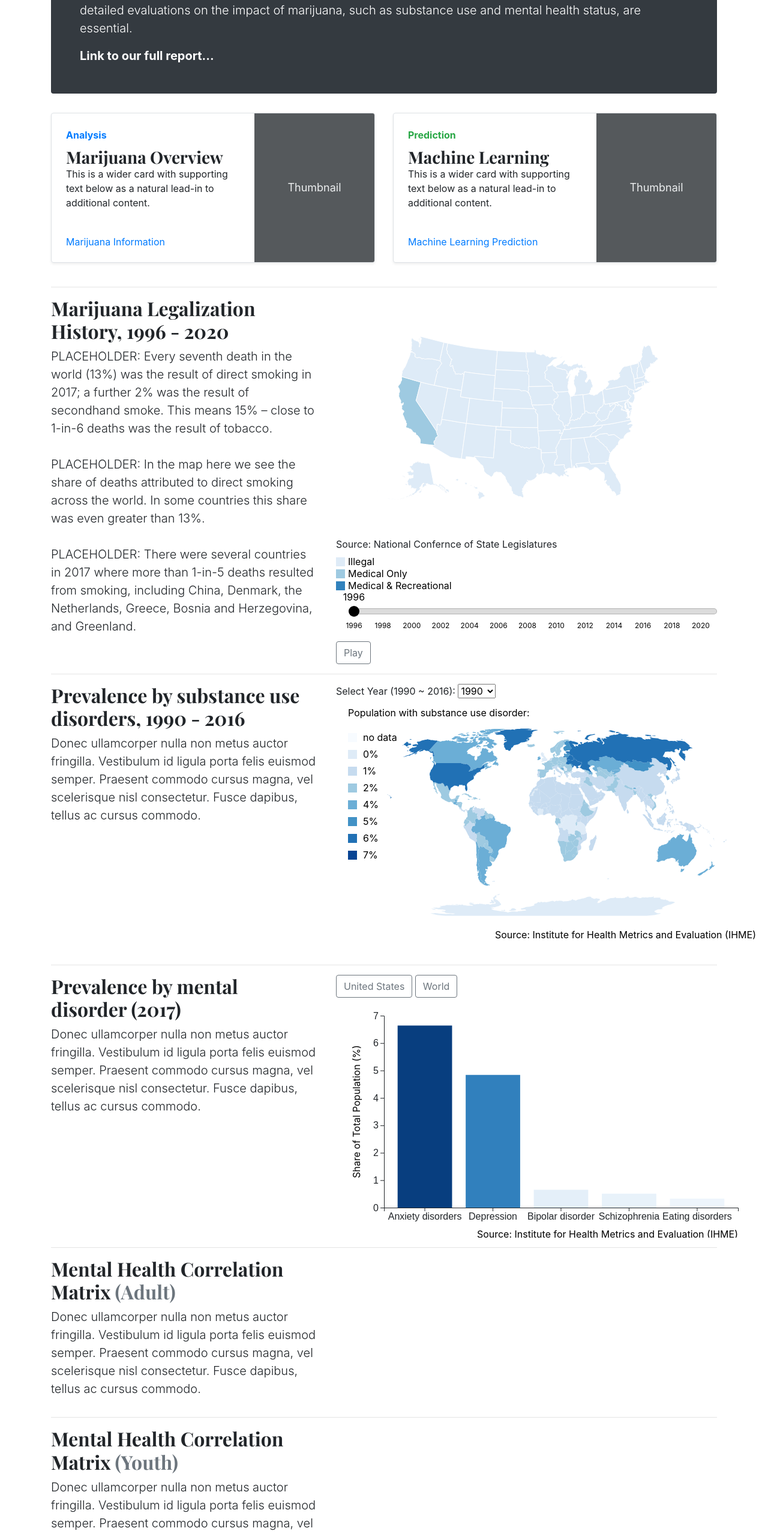
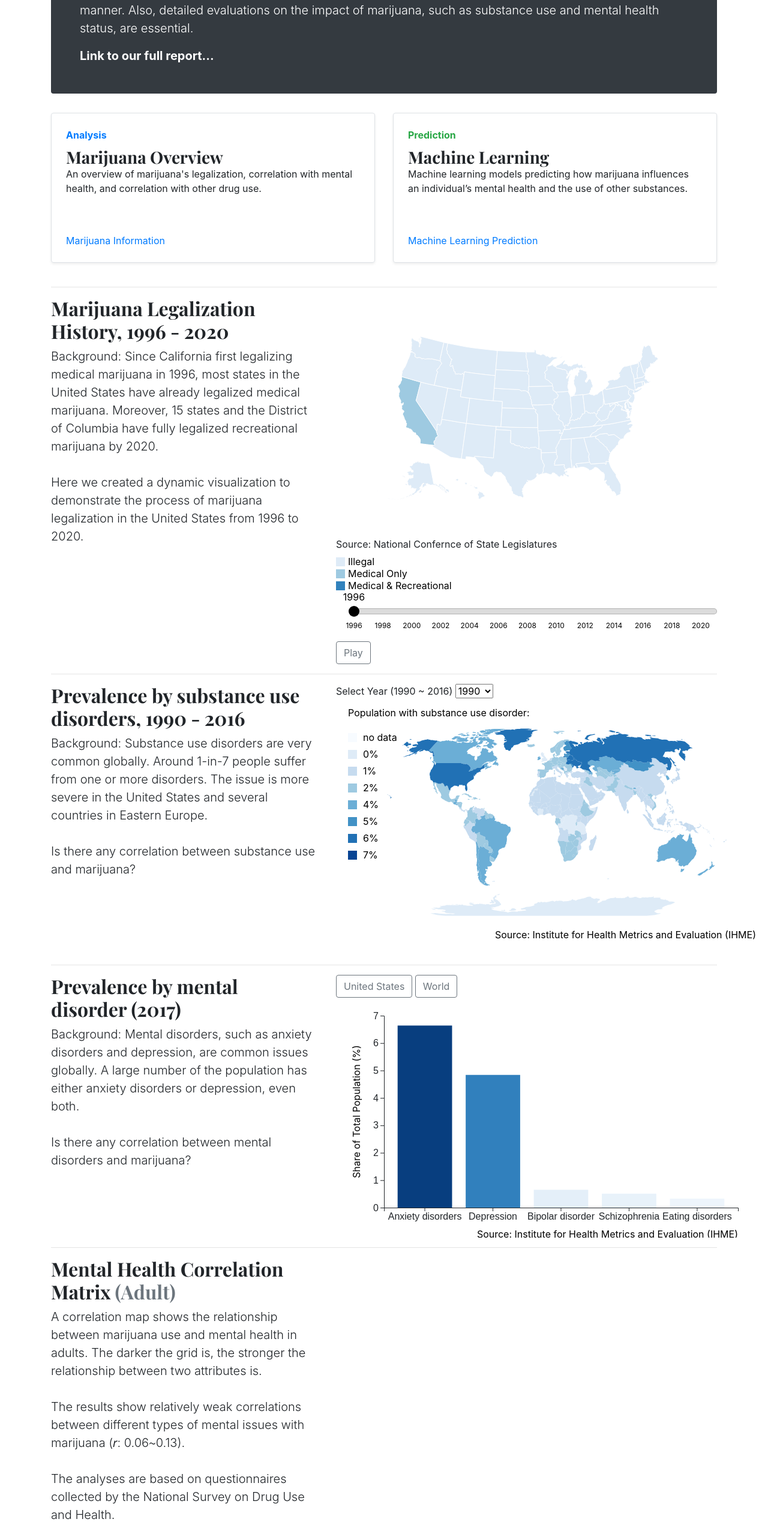
Before and after one commit to lukeyanggb/MarijuanaAnalyzer, a plain HTML site: page index.html in a window 1280 px wide. Shown: the part 240-2797 px from the top of the page at 60% size. Drawn offline with nearby package versions, Linux system fonts and the light colour scheme; a script that the page names is missing.

Commit message:
Removed placeholder and added text

```diff
--- a/index.html
+++ b/index.html
@@ -36,7 +36,7 @@
       <h1 class="display-4 font-italic">Effects of Marijuana</h1>
     </div>
     <p class="lead my-3">The legalization of marijuana has been studied in various aspects, Marijuana can be beneficial to
-      health and stimulate the brain with euphoric feeling. Nonetheless, it might lead to other illicit drug
+      health and stimulate the brain with the euphoric feeling. Nonetheless, it might lead to other illicit drug
       use. More analyses regarding health risks of marijuana are required. To help stakeholders better
       manage and understand marijuana legalization, it is necessary to illustrate the subject in a more direct
       and accessible manner. Also, detailed evaluations on the impact of marijuana, such as substance use
@@ -50,11 +50,10 @@
         <div class="col p-4 d-flex flex-column position-static">
           <strong class="d-inline-block mb-2 text-primary"> Analysis</strong>
           <h3 class="mb-0">Marijuana Overview</h3>
-          <p class="card-text mb-auto">This is a wider card with supporting text below as a natural lead-in to additional content.</p>
+          <p class="card-text mb-auto">An overview of marijuana's legalization, correlation with mental health, and correlation with other drug use. </p>
           <a href="index.html" class="stretched-link">Marijuana Information</a>
         </div>
         <div class="col-auto d-none d-lg-block">
-          <svg class="bd-placeholder-img" width="200" height="250" xmlns="http://www.w3.org/2000/svg" preserveAspectRatio="xMidYMid slice" focusable="false" role="img" aria-label="Placeholder: Thumbnail"><title>Placeholder</title><rect width="100%" height="100%" fill="#55595c"/><text x="50%" y="50%" fill="#eceeef" dy=".3em">Thumbnail</text></svg>
         </div>
       </div>
     </div>
@@ -63,11 +62,10 @@
         <div class="col p-4 d-flex flex-column position-static">
           <strong class="d-inline-block mb-2 text-success">Prediction</strong>
           <h3 class="mb-0">Machine Learning</h3>
-          <p class="mb-auto">This is a wider card with supporting text below as a natural lead-in to additional content.</p>
+          <p class="mb-auto">Machine learning models predicting how marijuana influences an individual’s mental health and the use of other substances. </p>
           <a href="ml.html" class="stretched-link">Machine Learning Prediction</a>
         </div>
         <div class="col-auto d-none d-lg-block">
-          <svg class="bd-placeholder-img" width="200" height="250" xmlns="http://www.w3.org/2000/svg" preserveAspectRatio="xMidYMid slice" focusable="false" role="img" aria-label="Placeholder: Thumbnail"><title>Placeholder</title><rect width="100%" height="100%" fill="#55595c"/><text x="50%" y="50%" fill="#eceeef" dy=".3em">Thumbnail</text></svg>
         </div>
       </div>
     </div>
@@ -84,14 +82,13 @@
             <h2 class="featurette-heading">Marijuana Legalization History, 1996 - 2020</h2>
             <div>
               <p class="lead">
-              PLACEHOLDER: Every seventh death in the world (13%) was the result of direct smoking in 2017; a further 2% was the result of secondhand smoke. This means 15% – close to 1-in-6 deaths was the result of tobacco.
-              <br>
-              <br>
-              PLACEHOLDER: In the map here we see the share of deaths attributed to direct smoking across the world. In some countries this share was even greater than 13%.
-              <br>
-              <br>
-              PLACEHOLDER: There were several countries in 2017 where more than 1-in-5 deaths resulted from smoking, including China, Denmark, the Netherlands, Greece, Bosnia and Herzegovina, and Greenland.
-              <br>
+                  Background: Since California first legalizing medical marijuana in 1996, most states in the United States have already legalized medical marijuana.
+                  Moreover, 15 states and the District of Columbia have fully legalized recreational marijuana by 2020.
+                  <br>
+                  <br>
+                  Here we created a dynamic visualization to demonstrate the process of marijuana legalization in the United States from 1996 to 2020.
+                  <br>
+                  <br>
               </p>
             </div>
           </div>
@@ -114,12 +111,18 @@
         <div class="row featurette" id="substance-disorder">
           <div class="col-md-5">
             <h2 class="featurette-heading">Prevalence by substance use disorders, 1990 - 2016</h2>
-            <p class="lead">Donec ullamcorper nulla non metus auctor fringilla. Vestibulum id ligula porta felis euismod semper. Praesent commodo cursus magna, vel scelerisque nisl consectetur. Fusce dapibus, tellus ac cursus commodo.</p>
+            <p class="lead">
+              Background: Substance use disorders are very common globally. Around 1-in-7 people suffer from one or more disorders.
+              The issue is more severe in the United States and several countries in Eastern Europe.
+              <br>
+              <br>
+              Is there any correlation between substance use and marijuana?
+            </p>
           </div>
           <div class="col-md-5">
               <!-- drug use disorder (dD) -->
               <div id="dD_Viz">
-                <label class="dropDownLabel">Select Year (1990 ~ 2016):</label>
+                <label class="dropDownLabel">Select Year (1990 ~ 2016)</label>
                 <select id="dD_selectYear"></select>
                 <!-- append visualization svg to this div-->
                 <div id="dD_svg"></div>
@@ -132,7 +135,13 @@
         <div class="row featurette" id="mental-disorder">
           <div class="col-md-5">
             <h2 class="featurette-heading">Prevalence by mental disorder (2017)</h2>
-            <p class="lead">Donec ullamcorper nulla non metus auctor fringilla. Vestibulum id ligula porta felis euismod semper. Praesent commodo cursus magna, vel scelerisque nisl consectetur. Fusce dapibus, tellus ac cursus commodo.</p>
+            <p class="lead">
+              Background: Mental disorders, such as anxiety disorders and depression, are common issues globally.
+              A large number of the population has either anxiety disorders or depression, even both.
+              <br>
+              <br>
+              Is there any correlation between mental disorders  and marijuana?
+            </p>
           </div>
           <div class="col-md-7">
             <!-- mental disorder (mD) -->
@@ -156,7 +165,19 @@
         <div class="row featurette" id="correlation-matrix-mental-adult">
           <div class="col-md-5">
             <h2 class="featurette-heading"> Mental Health Correlation Matrix <span class="text-muted">(Adult)</span></h2>
-            <p class="lead">Donec ullamcorper nulla non metus auctor fringilla. Vestibulum id ligula porta felis euismod semper. Praesent commodo cursus magna, vel scelerisque nisl consectetur. Fusce dapibus, tellus ac cursus commodo.</p>
+            <p class="lead">
+            A correlation map shows the relationship between marijuana use and mental health in adults.
+            The darker the grid is, the stronger the relationship between two attributes is.
+            <br>
+            <br>
+            The results show relatively weak correlations between different types of mental issues with marijuana (𝑟: 0.06∼0.13).
+            <br>
+            <br>
+            The analyses are based on questionnaires collected by the National Survey on Drug Use and Health.
+            <br>
+            <br>
+            𝑟: correlation coefficient
+            </p>
           </div>
           <div class="col-md-5">
             <div id="adult-mental-health-legend"></div>
@@ -170,7 +191,13 @@
         <div class="row featurette" id="correlation-matrix-mental-youth">
           <div class="col-md-5">
             <h2 class="featurette-heading"> Mental Health Correlation Matrix <span class="text-muted">(Youth)</span></h2>
-            <p class="lead">Donec ullamcorper nulla non metus auctor fringilla. Vestibulum id ligula porta felis euismod semper. Praesent commodo cursus magna, vel scelerisque nisl consectetur. Fusce dapibus, tellus ac cursus commodo.</p>
+            <p class="lead">
+            A correlation map shows the relationship between marijuana use and mental health in youth.
+            The darker the grid is, the stronger the relationship between two attributes is.
+            <br>
+            <br>
+            The analyses are based on questionnaires collected by the National Survey on Drug Use and Health.
+            </p>
           </div>
           <div class="col-md-5">
             <div id="youth-mental-health-legend"></div>
@@ -183,7 +210,20 @@
         <div class="row featurette" id="correlation-matrix-drug">
           <div class="col-md-5">
             <h2 class="featurette-heading"> Drug Abuse Correlation Matrix</h2>
-            <p class="lead">Donec ullamcorper nulla non metus auctor fringilla. Vestibulum id ligula porta felis euismod semper. Praesent commodo cursus magna, vel scelerisque nisl consectetur. Fusce dapibus, tellus ac cursus commodo.</p>
+            <p class="lead">
+                This matrix illustrates the relationship between marijuana use and other drug abuses.
+                The darker the grid is, the stronger the relationship between two attributes is.
+                <br>
+                <br>
+                Marijuana has a strong correlation with tobacco, alcohol, cocaine, and hallucinogens (cor-relation coefficient > 0.4).
+                <br>
+                <br>
+                The analyses are based on questionnaires collected by the National Survey on Drug Use and Health.
+                <br>
+                <br>
+                𝑟: correlation coefficient
+                <br>
+            </p>
           </div>
           <div class="col-md-5">
             <div id="drug-abuse-legend"></div>
```
Also changed, not shown: ml.html (+2 -16 lines).
